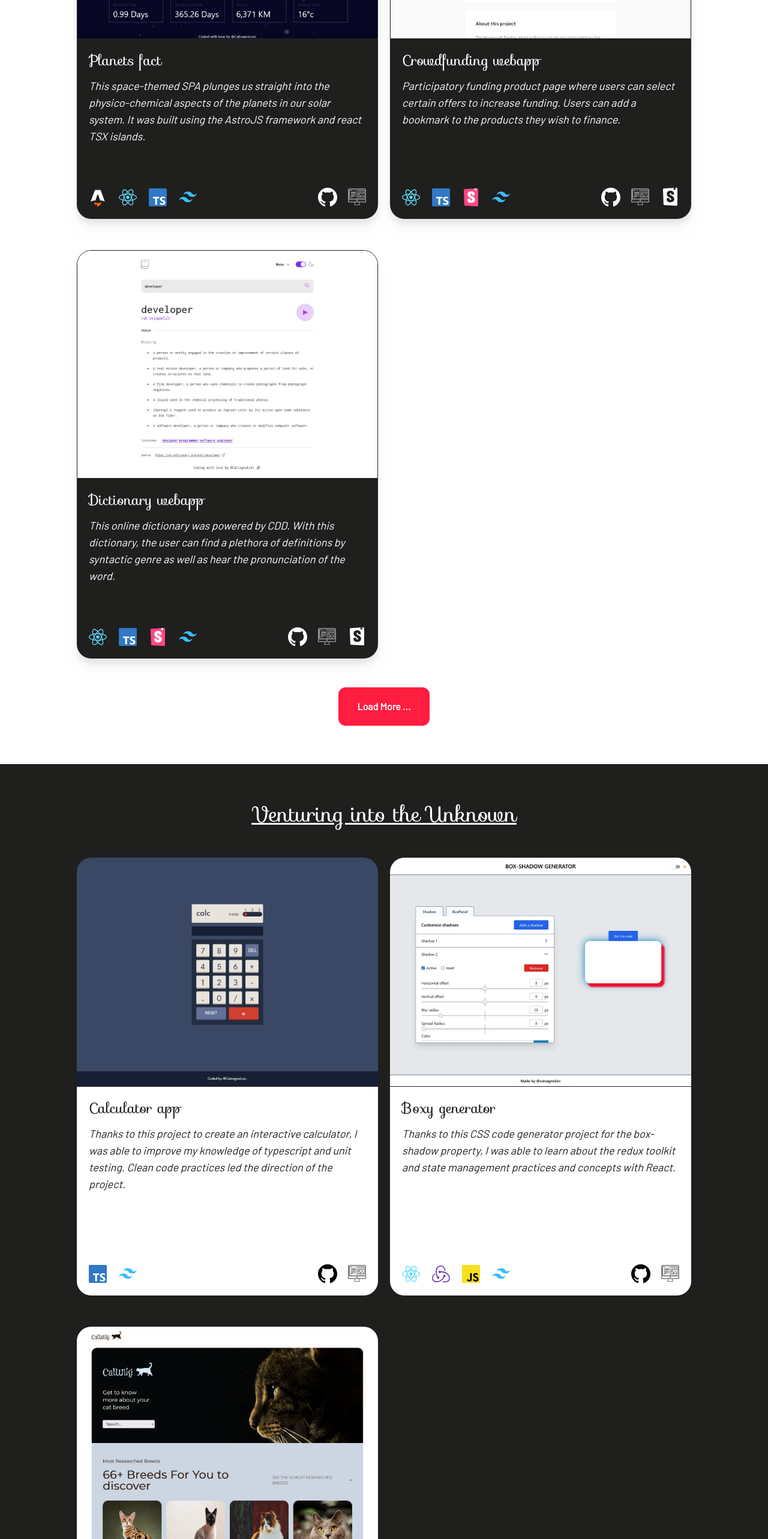
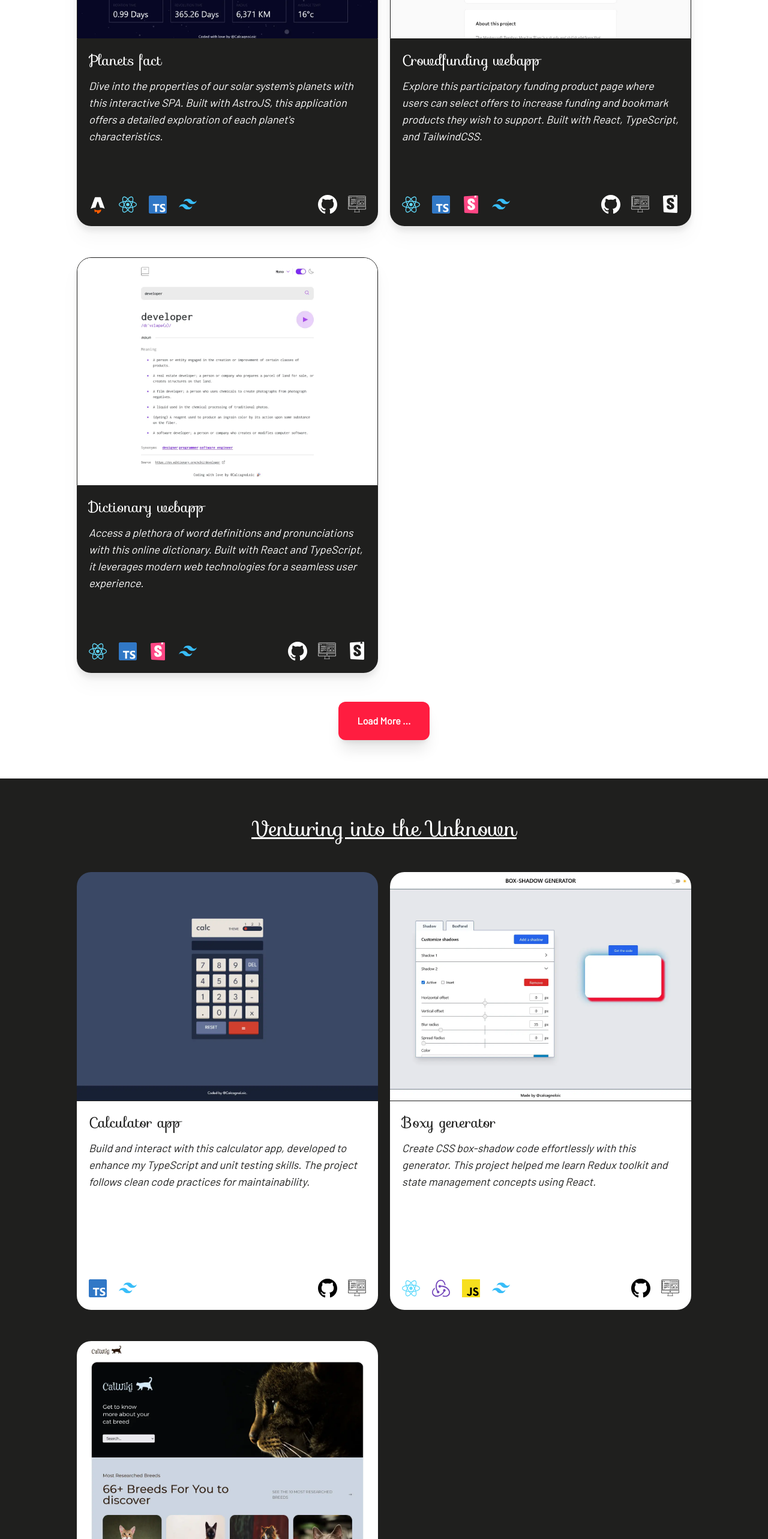
Before and after one commit to CalcagnoLoic/portfolio, a React (Vite) app: page / in a window 1280 px wide. Shown: the part 1120-3686 px from the top of the page at 60% size. Built offline with nearby package versions, Linux system fonts and the light colour scheme.

Commit message:
(feat): refactoring the description of each projects

```diff
--- a/src/components/Projects/ExperimentationProjects/index.tsx
+++ b/src/components/Projects/ExperimentationProjects/index.tsx
@@ -69,7 +69,7 @@ const Component = () => {
       {visibleProject < Experimentation.length && (
         <button
           onClick={() => handleMoreProject(setVisibleProject)}
-          className="mx-auto mt-12 block cursor-pointer rounded-xl bg-torchRed px-8 py-5 font-bold text-white duration-500 ease-in-out hover:bg-white hover:text-tuatara"
+          className="mx-auto mt-12 block cursor-pointer rounded-xl bg-torchRed px-8 py-5 font-bold text-white duration-500 ease-in-out hover:bg-white hover:text-tuatara shadow-xl"
         >
           Load More..
         </button>
--- a/src/components/Projects/ProfessionalProjects/index.tsx
+++ b/src/components/Projects/ProfessionalProjects/index.tsx
@@ -56,7 +56,7 @@ const Component = () => {
                   />
                 </div>
 
-                <div className="mt-5 flex flex-col items-center gap-5 lg:flex-row lg:justify-between">
+                <div className="mt-5 flex flex-col items-center gap-5 lg:flex-row lg:justify-between lg:mt-8">
                   <div className="flex gap-5">{item.projectStack}</div>
 
                   <div className="flex gap-5">{item.projectLink}</div>
@@ -69,7 +69,7 @@ const Component = () => {
 
       {visibleProject < Professional.length && (
         <button
-          className="mx-auto mt-12 block cursor-pointer rounded-xl bg-torchRed px-8 py-5 font-bold text-white duration-500 ease-in-out hover:bg-tuatara"
+          className="mx-auto mt-12 block cursor-pointer rounded-xl bg-torchRed px-8 py-5 font-bold text-white duration-500 ease-in-out hover:bg-tuatara shadow-xl"
           onClick={() => handleMoreProject(setVisibleProject)}
         >
           Load More ...
--- a/src/data/experimentations.tsx
+++ b/src/data/experimentations.tsx
@@ -10,7 +10,7 @@ export const Experimentation: Projects[] = [
     projectIllustration: "assets/img/calculator-app.webp",
     projectTitle: "Calculator app",
     projectDescription:
-      "Thanks to this project to create an interactive calculator, I was able to improve my knowledge of typescript and unit testing.  Clean code practices led the direction of the project.",
+      "Build and interact with this calculator app, developed to enhance my TypeScript and unit testing skills. The project follows clean code practices for maintainability.",
     projectStack: (
       <>
         <SkillsIcons kind="ts" />
@@ -23,18 +23,14 @@ export const Experimentation: Projects[] = [
         <Link
           href="https://github.com/CalcagnoLoic/calculator"
           content={
-            <NetworkIcons
-              kind="github"
-              isDarkBackground={true}
-              css="w-8 h-8"
-            />
+            <NetworkIcons kind="github" isDarkBackground={true} css="w-8 h-8" />
           }
           target="_blank"
           css="self-center w-[30px]"
         />
         <Link
           href="https://calcagnoloic.github.io/calculator/"
-          target="_blanck"
+          target="_blank"
           content={<NetworkIcons kind="website" isDarkBackground={true} />}
         />
       </>
@@ -45,7 +41,7 @@ export const Experimentation: Projects[] = [
     projectIllustration: "assets/img/box-generator.webp",
     projectTitle: "Boxy generator",
     projectDescription:
-      "Thanks to this CSS code generator project for the box-shadow property, I was able to learn about the redux toolkit and state management practices and concepts with React.",
+      "Create CSS box-shadow code effortlessly with this generator. This project helped me learn Redux toolkit and state management concepts using React.",
     projectStack: (
       <>
         <SkillsIcons kind="react" />
@@ -60,18 +56,14 @@ export const Experimentation: Projects[] = [
         <Link
           href="https://github.com/CalcagnoLoic/box_shadow_generator"
           content={
-            <NetworkIcons
-              kind="github"
-              isDarkBackground={true}
-              css="w-8 h-8"
-            />
+            <NetworkIcons kind="github" isDarkBackground={true} css="w-8 h-8" />
           }
           target="_blank"
           css="self-center w-[30px]"
         />
         <Link
           href="https://calcagnoloic.github.io/box_shadow_generator/"
-          target="_blanck"
+          target="_blank"
           content={<NetworkIcons kind="website" isDarkBackground={true} />}
         />
       </>
@@ -82,7 +74,7 @@ export const Experimentation: Projects[] = [
     projectIllustration: "assets/img/catwiki.webp",
     projectTitle: "CatWiki",
     projectDescription:
-      "Thanks to this single page application project on cat breeds, I was able to test my ability to consume information from an API, create contexts and work with a router. ",
+      "Discover various cat breeds with this SPA, developed to enhance my skills in API consumption, context creation, and React Router integration.",
     projectStack: (
       <>
         <SkillsIcons kind="react" />
@@ -97,18 +89,14 @@ export const Experimentation: Projects[] = [
         <Link
           href="https://github.com/CalcagnoLoic/catwiki"
           content={
-            <NetworkIcons
-              kind="github"
-              isDarkBackground={true}
-              css="w-8 h-8"
-            />
+            <NetworkIcons kind="github" isDarkBackground={true} css="w-8 h-8" />
           }
           target="_blank"
           css="self-center w-[30px]"
         />
         <Link
           href="https://cat-wiki-loic.netlify.app/"
-          target="_blanck"
+          target="_blank"
           content={<NetworkIcons kind="website" isDarkBackground={true} />}
         />
       </>
--- a/src/data/professional.tsx
+++ b/src/data/professional.tsx
@@ -10,7 +10,7 @@ export const Professional: Projects[] = [
     projectIllustration: "assets/img/planets-fact.webp",
     projectTitle: "Planets fact",
     projectDescription:
-      "This space-themed SPA plunges us straight into the physico-chemical aspects of the planets in our solar system. It was built using the AstroJS framework and react TSX islands.",
+      "Dive into the properties of our solar system's planets with this interactive SPA. Built with AstroJS, this application offers a detailed exploration of each planet's characteristics.",
     projectStack: (
       <>
         <SkillsIcons kind="astro" bgLight={false} />
@@ -36,7 +36,7 @@ export const Professional: Projects[] = [
         />
         <Link
           href="https://calcagnoloic.github.io/planets-fact/"
-          target="_blanck"
+          target="_blank"
           content={<NetworkIcons kind="website" isDarkBackground={false} />}
         />
       </>
@@ -47,7 +47,7 @@ export const Professional: Projects[] = [
     projectIllustration: "assets/img/crowdfund.webp",
     projectTitle: "Crowdfunding webapp",
     projectDescription:
-      "Participatory funding product page where users can select certain offers to increase funding. Users can add a bookmark to the products they wish to finance. ",
+      "Explore this participatory funding product page where users can select offers to increase funding and bookmark products they wish to support. Built with React, TypeScript, and TailwindCSS.",
     projectStack: (
       <>
         <SkillsIcons kind="react" />
@@ -74,12 +74,12 @@ export const Professional: Projects[] = [
 
         <Link
           href="https://calcagnoloic.github.io/crowdfunding-webapp/"
-          target="_blanck"
+          target="_blank"
           content={<NetworkIcons kind="website" isDarkBackground={false} />}
         />
         <Link
           href="https://65fea557005e1e6abef7c259-mskecrihhi.chromatic.com"
-          target="_blanck"
+          target="_blank"
           content={<NetworkIcons kind="storybook" />}
         />
       </>
@@ -90,7 +90,7 @@ export const Professional: Projects[] = [
     projectIllustration: "assets/img/dictionary.webp",
     projectTitle: "Dictionary webapp",
     projectDescription:
-      "This online dictionary was powered by CDD. With this dictionary, the user can find a plethora of definitions by syntactic genre as well as hear the pronunciation of the word. ",
+      "Access a plethora of word definitions and pronunciations with this online dictionary. Built with React and TypeScript, it leverages modern web technologies for a seamless user experience.",
     projectStack: (
       <>
         <SkillsIcons kind="react" />
@@ -117,12 +117,12 @@ export const Professional: Projects[] = [
 
         <Link
           href="https://calcagnoloic.github.io/dictionary-webapp/"
-          target="_blanck"
+          target="_blank"
           content={<NetworkIcons kind="website" isDarkBackground={false} />}
         />
         <Link
           href="https://65c4faea26944c656f6474a3-sfiofbresk.chromatic.com/"
-          target="_blanck"
+          target="_blank"
           content={<NetworkIcons kind="storybook" />}
         />
       </>
@@ -133,7 +133,7 @@ export const Professional: Projects[] = [
     projectIllustration: "assets/img/sneakers.webp",
     projectTitle: "E-commerce sneakers",
     projectDescription:
-      "This ecommerce application was built using the Component Design Development concept and Storybook. A context allows you to add and remove items from the shopping cart.",
+      "Shop for sneakers in this e-commerce application built with Component Design Development and Storybook. Features include adding and removing items from the cart using React context.",
     projectStack: (
       <>
         <SkillsIcons kind="react" />
@@ -160,12 +160,12 @@ export const Professional: Projects[] = [
 
         <Link
           href="https://calcagnoloic.github.io/ecommerce-sneakers/"
-          target="_blanck"
+          target="_blank"
           content={<NetworkIcons kind="website" isDarkBackground={false} />}
         />
         <Link
           href="https://65b3f7c0ccbf56939b38309a-gyhhowhxyz.chromatic.com/"
-          target="_blanck"
+          target="_blank"
           content={<NetworkIcons kind="storybook" />}
         />
       </>
@@ -176,7 +176,7 @@ export const Professional: Projects[] = [
     projectIllustration: "assets/img/password-generator.webp",
     projectTitle: "Password generator",
     projectDescription:
-      "Typescript application to generate a random password. The user can include upper/lower case letters, numbers and symbols. The strength of the password is also notified.",
+      "Generate random passwords with this TypeScript application. Customize passwords with upper/lowercase letters, numbers, and symbols, and get notified about their strength.",
     projectStack: (
       <>
         <SkillsIcons kind="ts" />
@@ -201,7 +201,7 @@ export const Professional: Projects[] = [
 
         <Link
           href="https://calcagnoloic.github.io/password-generator-app/"
-          target="_blanck"
+          target="_blank"
           content={<NetworkIcons kind="website" isDarkBackground={false} />}
         />
       </>
```
